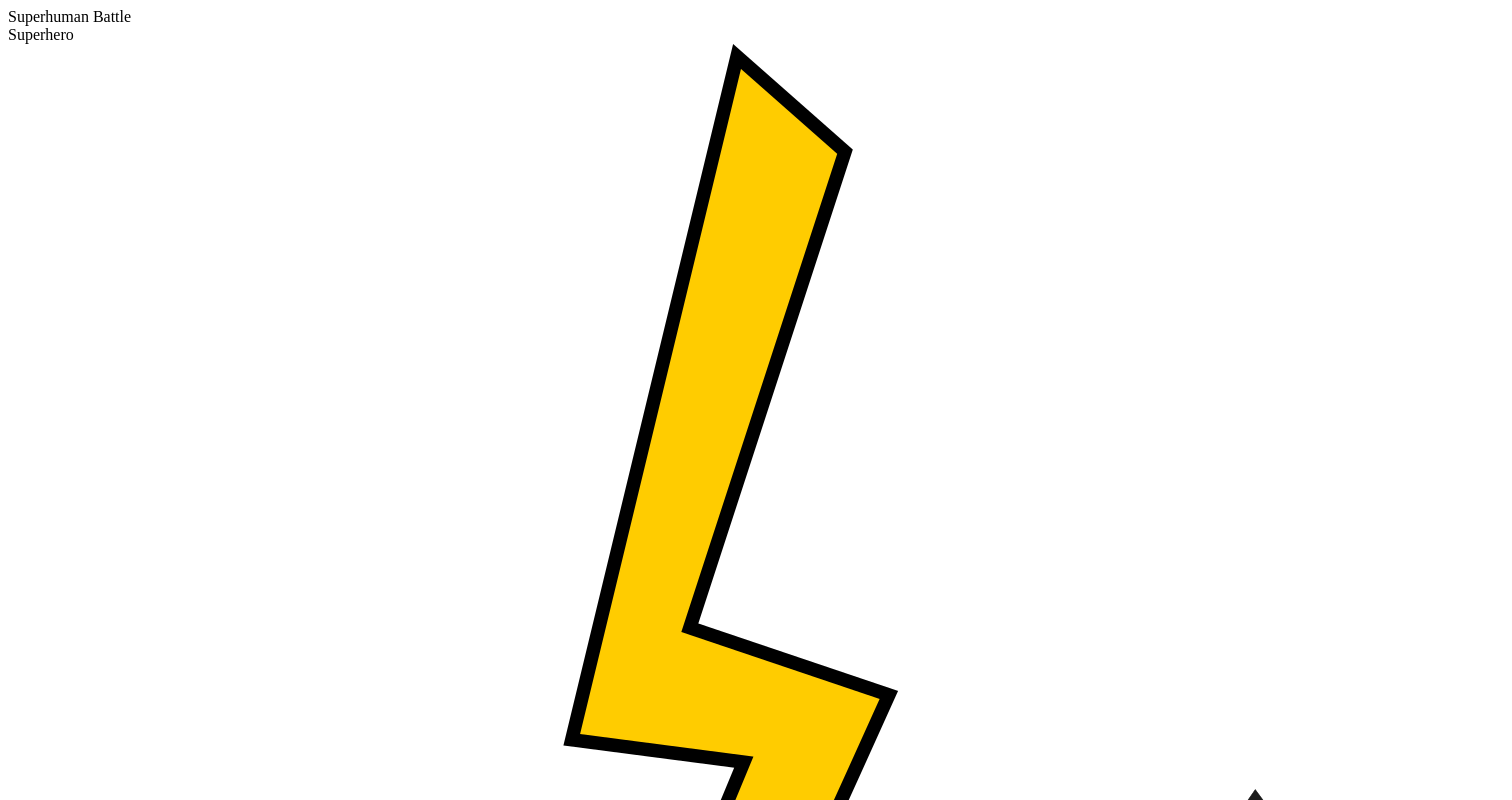
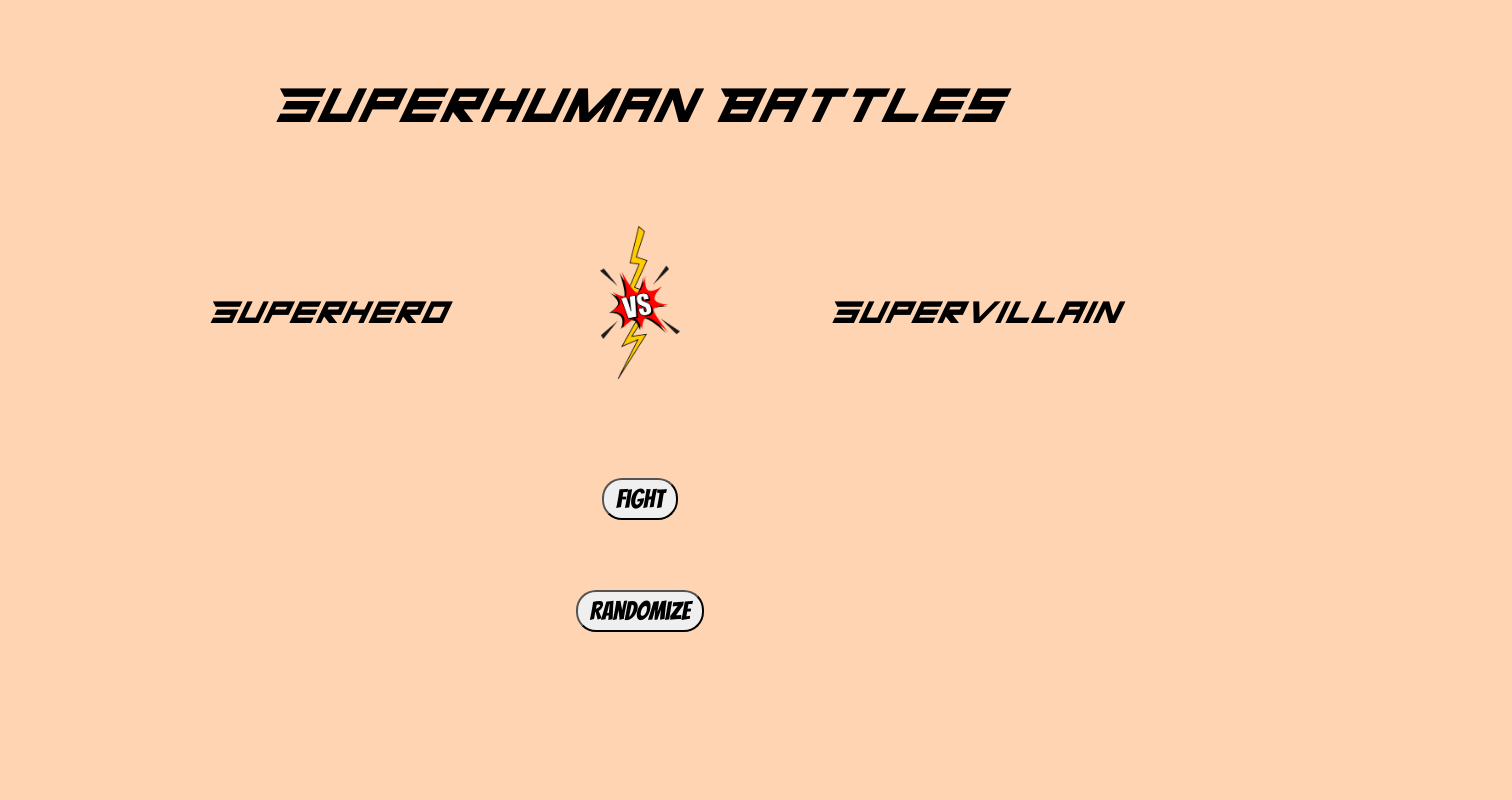
Before and after one commit to namanxjha/SuperHumans-Battle, a website: page index.html in a window 1280 px wide. Shown: the top 800 px of the page, 1512 px wide, since content can reach past the window. Drawn offline with Linux system fonts and the light colour scheme.

Commit message:
Added css

```diff
--- a/index.html
+++ b/index.html
@@ -1,19 +1,30 @@
 <!DOCTYPE html>
 <html lang="en">
   <head>
-    <meta charset="UTF-8">
-    <meta http-equiv="X-UA-Compatible" content="IE=edge">
-    <meta name="viewport" content="width=\, initial-scale=1.0">
-    <title>SuperHuman Battle</title>
+    <meta charset="UTF-8" />
+    <meta http-equiv="X-UA-Compatible" content="IE=edge" />
+    <meta name="viewport" content="width=\, initial-scale=1.0" />
+    <title>SuperHuman Battles</title>
+    <link rel="stylesheet" href="style.css" />
+    <link rel="preconnect" href="https://fonts.googleapis.com" />
+    <link rel="preconnect" href="https://fonts.gstatic.com" crossorigin />
+    <link
+      href="https://fonts.googleapis.com/css2?family=Bangers&display=swap"
+      rel="stylesheet"
+    />
   </head>
   <body>
-    <div class="title">Superhuman Battle</div>
+    <div class="title">Superhuman Battles</div>
+    <div class="namesContainer">
       <div class="superhero">Superhero</div>
-    <div class="vs"><img src="comic-vs.png" alt="versus image"></div>
+      <div class="vs"><img src="comic-vs.png" alt="versus image" /></div>
       <div class="supervillain">Supervillain</div>
+    </div>
+    <div class="result">
+      <button class="fight" onclick="">Fight</button>
       <div class="progessbar"></div>
-    <div class="result"><span class="winner"></span> wins</div>
+      <div class="message"><span class="winner"></span> wins</div>
+    </div>
     <button class="randomize" onclick="">Randomize</button>
-    <button class="fight" onclick="">Fight</button>
   </body>
 </html>
--- a/package.json
+++ b/package.json
@@ -17,6 +17,7 @@
   },
   "homepage": "https://github.com/namanxjha/SuperHumans-Battle#readme",
   "dependencies": {
+    "marvel-characters": "^1.0.3",
     "superhero-name-library": "^1.2.2",
     "supervillains": "^3.1.0"
   }
--- a/style.css
+++ b/style.css
@@ -0,0 +1,65 @@
+*{
+    margin: 0;
+    padding: 0;
+    box-sizing: border-box;
+    text-align: center;
+}
+
+body{
+    background-color: #FFD4B2;
+    /* font-family: 'Bangers', cursive; */
+    font-family: Hermes-Regular, Arial, Helvetica, sans-serif;
+
+}
+
+@font-face {
+    font-family: Hermes-Regular;
+    src: url(Hermes-Regular.otf);
+}
+
+.title{
+    font-size: 70px;
+    margin: 60px;
+    font-family: Hermes-Regular, Arial, Helvetica, sans-serif;
+}
+
+.namesContainer{
+    display: flex;
+    align-items: center;
+    justify-content: center;
+    padding: 30px;
+    font-size: 45px;
+}
+
+.superhero{
+    width: 300px;
+    text-align: right;
+}
+
+.supervillain{
+    width: 300px;
+    text-align: left;
+}
+
+.vs img{
+    width: 80px;
+    margin: 0 150px;
+}
+
+.result{
+    font-size: 26px;
+    margin: 50px 0;
+    align-items: center;
+}
+
+.message{
+    display: none;
+}
+
+button{
+    margin: 10px;
+    padding: 5px 12px;
+    border-radius: 20px;
+    font-family: 'Bangers', cursive;
+    font-size: 26px;
+}
```
Also changed, not shown: Hermes-Regular.otf (added), 1 other file. Lines whose indentation alone changed are shown as unchanged.
